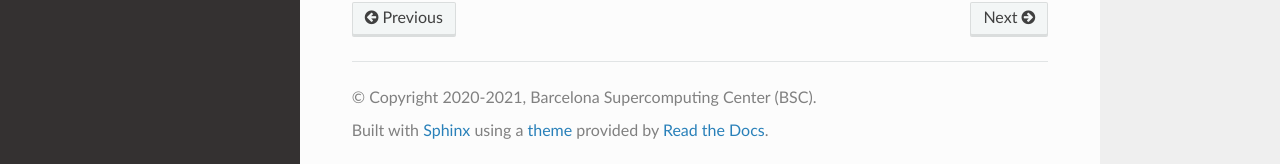
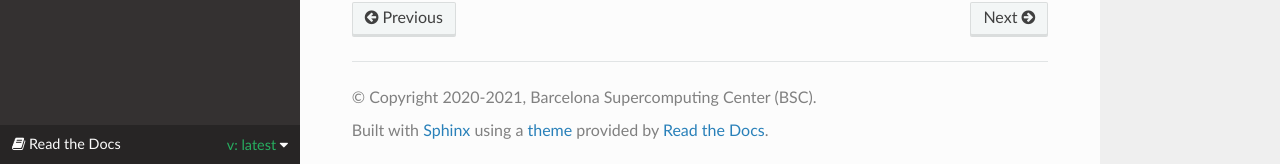
Before and after one commit to pianoza/MLToolbox, a Sphinx documentation site: the page built from docs/install.rst, in a window 1280 px wide and 1084 px high. Shown: the part 917-1081 px from the top of the window. Built offline with Sphinx 7.4.7 and the Read the Docs theme 2.0.0, drawn with Linux system fonts in a browser that asks for light colours; pages that are not in the unit, such as notebooks, are missing from menus; some of the changed lines change nothing that is shown.

Commit message:
updated sphinx_rtd_theme

```diff
--- /dev/null
+++ b/docs/_static/debug.js
@@ -0,0 +1,7 @@
+// Add debug actions to flyout menu
+
+$(function () {
+    $("[data-toggle='rst-debug-badge']").on("click", function () {
+        $("[data-toggle='rst-versions']").toggleClass("rst-badge");
+    });
+})
--- a/docs/_static/style.css
+++ /dev/null
@@ -1,3 +0,0 @@
-.rst-content .highlight > pre {
-	line-height: 1.5;
-}
--- a/docs/_templates/layout.html
+++ b/docs/_templates/layout.html
@@ -1,4 +1,55 @@
-{% extends "!layout.html" %}
-{% block extrahead %}
-    <link href="{{ pathto("_static/style.css", True) }}" rel="stylesheet" type="text/css">
-{% endblock %}
+{%- extends "!layout.html" %}
+
+{#-
+
+This template exists as a way to implement a version menu without changing what
+the theme normally renders the menu on local builds and on builds on Read the
+Docs. This is for local testing purposes only.
+
+#}
+
+{%- block footer %}
+{%- if not READTHEDOCS %}
+<div class="rst-versions" data-toggle="rst-versions" role="note" aria-label="{{ _('Versions') }}">
+      <span class="rst-current-version" data-toggle="rst-current-version">
+        <span class="fa fa-book"> Read the Docs</span>
+        v: latest
+        <span class="fa fa-caret-down"></span>
+      </span>
+    <div class="rst-other-versions">
+        <dl>
+            <dt>{{ _('Versions') }}</dt>
+            {%- if test_versions %}
+            {%- for version in test_versions %}
+            <dd><a href="#">{{ version }}</a></dd>
+            {%- endfor %}
+            {%- else %}
+            <dd><a href="#">latest</a></dd>
+            <dd><a href="#">1.0</a></dd>
+            <dd><a href="#">1.1</a></dd>
+            {%- endif %}
+        </dl>
+        <dl>
+            <dt>{{ _('Downloads') }}</dt>
+            <dd><a href="#">PDF</a></dd>
+            <dd><a href="#">ePub</a></dd>
+            <dd><a href="#">HTML</a></dd>
+        </dl>
+        <dl>
+            {#- Translators: The phrase "Read the Docs" is not translated #}
+            <dt>{{ _('On Read the Docs') }}</dt>
+            <dd>
+                <a href="#">{{ _('Project Home') }}</a>
+            </dd>
+            <dd>
+                <a href="#">{{ _('Builds') }}</a>
+            </dd>
+        </dl>
+        <dl>
+            <dt>Debug</dt>
+            <dd><a href="#" data-toggle="rst-debug-badge">Swap badge position</a></dd>
+        </dl>
+    </div>
+</div>
+{%- endif %}
+{%- endblock %}
--- a/docs/conf.py
+++ b/docs/conf.py
@@ -11,16 +11,20 @@
 # documentation root, use os.path.abspath to make it absolute, like shown here.
 #
 import os
+import re
 import sys
 
 sys.path.insert(0, os.path.abspath('..'))
 # sys.path.append(os.path.abspath('./demo/'))
 
+from sphinx.locale import _
 
 # -- Project information -----------------------------------------------------
 
 project = 'VRE template Tool'
-copyright = '2020-2021, Barcelona Supercomputing Center (BSC)'
+slug = re.sub(r'\W+', '-', project.lower())
+author = '2020-2021, Barcelona Supercomputing Center (BSC)'
+copyright = author
 version = 'latest'
 language = 'en'
 
@@ -34,6 +38,7 @@ extensions = [
     'sphinx.ext.autodoc',
     'sphinx.ext.mathjax',
     'sphinx.ext.viewcode',
+    'sphinxcontrib.httpdomain',
     'sphinx_rtd_theme',
 ]
 
@@ -74,7 +79,7 @@ html_context = {}
 # so a file named "default.css" will overwrite the builtin "default.css".
 if not 'READTHEDOCS' in os.environ:
     html_static_path = ['_static/']
-    html_css_files = ['style.css']
+    html_css_files = ['debug.js']
 
     # Add fake versions for local QA of the menu
     html_context['test_versions'] = list(map(
@@ -83,3 +88,45 @@ if not 'READTHEDOCS' in os.environ:
     ))
 
 html_show_sourcelink = True
+
+htmlhelp_basename = slug
+
+latex_documents = [
+    ('index', '{0}.tex'.format(slug), project, author, 'manual'),
+]
+
+man_pages = [
+    ('index', slug, project, [author], 1)
+]
+
+texinfo_documents = [
+    ('index', slug, project, author, slug, project, 'Miscellaneous'),
+]
+
+
+# Extensions to theme docs
+def setup(app):
+    from sphinx.domains.python import PyField
+    from sphinx.util.docfields import Field
+
+    app.add_object_type(
+        'confval',
+        'confval',
+        objname='configuration value',
+        indextemplate='pair: %s; configuration value',
+        doc_field_types=[
+            PyField(
+                'type',
+                label=_('Type'),
+                has_arg=False,
+                names=('type',),
+                bodyrolename='class'
+            ),
+            Field(
+                'default',
+                label=_('Default'),
+                has_arg=False,
+                names=('default',),
+            ),
+        ]
+    )
```
